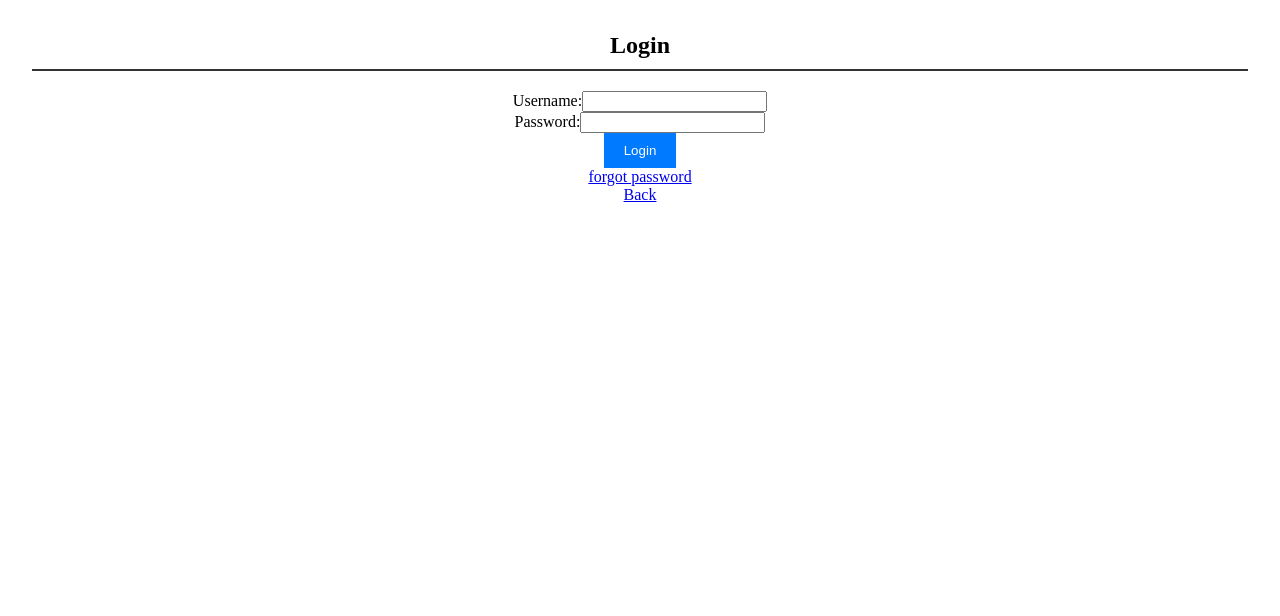
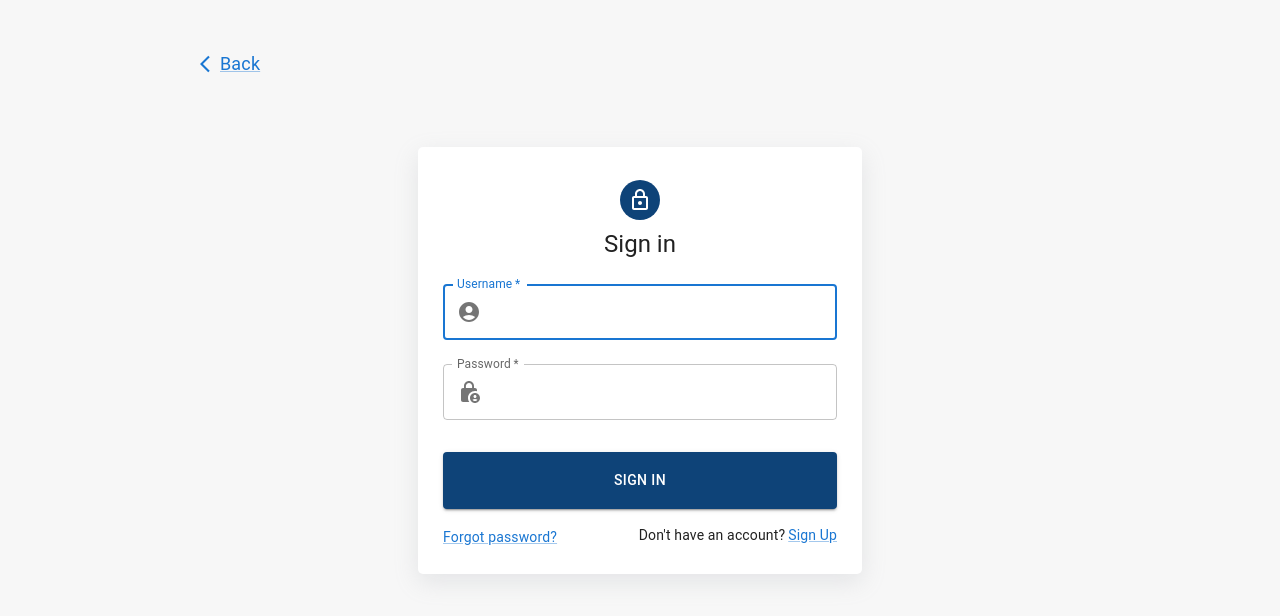
Before and after one commit to advanced-computer-lab-2023/Ctrl-Alt-Defeat-Clinic, a React (Vite) app in the folder frontend/: page /login in a window 1280 px wide. Shown: the top 616 px of the page. Built offline with nearby package versions, Linux system fonts and the light colour scheme.

Commit message:
fix/login-page-ui

```diff
--- a/frontend/src/App.css
+++ b/frontend/src/App.css
@@ -1,214 +1,10 @@
-#root {
-  max-width: 1280px;
-  margin: 0 auto;
-  padding: 2rem;
-  text-align: center;
-}
-
-body{
+* {
+  box-sizing: border-box;
   margin: 0;
   padding: 0;
 }
 
-.logo {
-  height: 6em;
-  padding: 1.5em;
-  will-change: filter;
-  transition: filter 300ms;
+body {
+  background-color: rgb(247, 247, 247) !important;
+  font-family: Arial, Helvetica, sans-serif;
 }
-.logo:hover {
-  filter: drop-shadow(0 0 2em #646cffaa);
-}
-.logo.react:hover {
-  filter: drop-shadow(0 0 2em #61dafbaa);
-}
-
-@keyframes logo-spin {
-  from {
-    transform: rotate(0deg);
-  }
-  to {
-    transform: rotate(360deg);
-  }
-}
-
-@media (prefers-reduced-motion: no-preference) {
-  a:nth-of-type(2) .logo {
-    animation: logo-spin infinite 20s linear;
-  }
-}
-
-ul {
-  list-style: none;
-  padding: 0;
-  margin: 0;
-}
-
-.card {
-  padding: 2em;
-}
-
-.read-the-docs {
-  color: #888;
-}
-app.css body {
-  font-family: Arial, sans-serif;
-  background-color: #f4f4f4;
-  margin: 0;
-  padding: 0;
-}
-
-.container {
-  max-width: 800px;
-  margin: 0 auto;
-  padding: 20px;
-  background-color: #fff;
-  border-radius: 5px;
-  box-shadow: 0 0 10px rgba(0, 0, 0, 0.2);
-}
-
-h2 {
-  font-size: 24px;
-  margin-top: 0;
-  padding-bottom: 10px;
-  border-bottom: 2px solid #333;
-}
-
-table {
-  width: 100%;
-  border-collapse: collapse;
-  margin-top: 10px;
-}
-
-table,
-th,
-td {
-  border: 1px solid #333;
-}
-
-th,
-td {
-  padding: 10px;
-  text-align: left;
-}
-
-button {
-  background-color: #007bff;
-  color: #fff;
-  border: none;
-  padding: 10px 20px;
-  cursor: pointer;
-}
-
-button:hover {
-  background-color: #0056b3;
-}
-/* SubscriptionStatus.css */
-
-.subscription-status {
-  margin-top: 20px;
-}
-
-.subscription-status h2 {
-  font-size: 24px;
-  margin-top: 0;
-  padding-bottom: 10px;
-  border-bottom: 2px solid #333;
-}
-
-.subscription-status ul {
-  list-style: none;
-  padding: 0;
-}
-
-.subscription-status li {
-  margin: 10px 0;
-  padding: 10px;
-  background-color: #f9f9f9;
-  border: 1px solid #ddd;
-  border-radius: 5px;
-}
-
-.subscription-status strong {
-  font-weight: bold;
-}
-
-.subscription-status p {
-  margin: 0;
-}
-
-.subscription-status .canceled {
-  background-color: #ffcccc;
-}
-
-.subscription-status .renewed {
-  background-color: #ccffcc;
-}
-/* CancelSubscription.css */
-
-.cancel-subscription {
-  margin-top: 20px;
-}
-
-.cancel-subscription h2 {
-  font-size: 24px;
-  margin-top: 0;
-  padding-bottom: 10px;
-  border-bottom: 2px solid #333;
-}
-
-.cancel-subscription button {
-  background-color: #ff3333;
-  color: #fff;
-  border: none;
-  padding: 10px 20px;
-  cursor: pointer;
-  margin-right: 10px;
-}
-
-.cancel-subscription button:hover {
-  background-color: #cc0000;
-}
-
-/* ViewFamilyMembers.css */
-
-.family-members {
-  margin-top: 20px;
-}
-
-.family-members h2 {
-  font-size: 24px;
-  margin-top: 0;
-  padding-bottom: 10px;
-  border-bottom: 2px solid #333;
-}
-
-.family-members ul {
-  list-style: none;
-  padding: 0;
-}
-
-.family-members li {
-  margin: 10px 0;
-  padding: 10px;
-  background-color: #f9f9f9;
-  border: 1px solid #ddd;
-  border-radius: 5px;
-}
-
-.family-members strong {
-  font-weight: bold;
-}
-
-
-dialog{
-  position: fixed;
-  margin: 0;
-  top: 50%;
-  left: 50%;
-  transform: translate(-50%, -50%);
-}
-
-dialog::backdrop{
-  background-color: rgba(0, 0, 0, 0.5);
-}
--- /dev/null
+++ b/frontend/src/pages/Login.jsx
@@ -0,0 +1,184 @@
+/* eslint-disable react/no-unescaped-entities */
+import { useState } from 'react';
+import Avatar from '@mui/material/Avatar';
+import Button from '@mui/material/Button';
+import CssBaseline from '@mui/material/CssBaseline';
+import TextField from '@mui/material/TextField';
+import Link from '@mui/material/Link';
+import Grid from '@mui/material/Grid';
+import Box from '@mui/material/Box';
+import LockOutlinedIcon from '@mui/icons-material/LockOutlined';
+import AccountCircleIcon from '@mui/icons-material/AccountCircle';
+import LockPersonIcon from '@mui/icons-material/LockPerson';
+import ArrowBackIosIcon from '@mui/icons-material/ArrowBackIos';
+import Typography from '@mui/material/Typography';
+import Container from '@mui/material/Container';
+import { Snackbar, Alert, InputAdornment } from '@mui/material';
+import { useNavigate } from 'react-router-dom';
+import axios from 'axios';
+
+export default function Login() {
+  const [msg, setMsg] = useState(null);
+  const [username, setUsername] = useState('');
+  const [password, setPassword] = useState('');
+  const [errors, setErrors] = useState({
+    username: false,
+    password: false,
+  });
+  const navigate = useNavigate();
+
+  const handleSubmit = async event => {
+    event.preventDefault();
+    setErrors({
+      username: Boolean(!username),
+      password: Boolean(!password),
+    });
+    if (!username || !password) {
+      return;
+    }
+    try {
+      const response = await axios.post(
+        'http://localhost:8000/api/v1/auth/login',
+        { username, password },
+        {
+          withCredentials: true,
+        }
+      );
+      setMsg({
+        type: 'success',
+        text: 'success! Redirecting you to home...',
+      });
+      setTimeout(() => {
+        if (response.data.role === 'admin') {
+          navigate('/admins/home');
+        } else if (response.data.role === 'doctor') {
+          navigate('/doctors/home');
+        } else {
+          navigate('/patients/home');
+        }
+      }, 3000);
+    } catch (err) {
+      if (err.response)
+        setMsg({
+          type: 'error',
+          text: err.response.data.message,
+        });
+    }
+  };
+
+  const containerStyle = {
+    marginTop: '70px',
+    borderRadius: '5px',
+    padding: '25px',
+    backgroundColor: '#fff',
+    boxShadow: 'rgba(149, 157, 165, 0.2) 0px 8px 24px',
+  };
+
+  return (
+    <>
+      <Typography
+        variant="div"
+        sx={{ display: 'flex', alignItems: 'center', fontSize: '18px', paddingX: '200px', marginTop: '50px' }}
+      >
+        <ArrowBackIosIcon style={{ color: '#1976d2', width: '20px' }} />
+        <Link href="#">Back</Link>
+      </Typography>
+      <Container component="main" maxWidth="xs" style={containerStyle}>
+        <CssBaseline />
+        <Box
+          sx={{
+            display: 'flex',
+            flexDirection: 'column',
+            alignItems: 'center',
+          }}
+        >
+          <Avatar sx={{ m: 1, bgcolor: '#0E4378' }}>
+            <LockOutlinedIcon />
+          </Avatar>
+          <Typography component="h1" variant="h5">
+            Sign in
+          </Typography>
+          <Box component="form" onSubmit={handleSubmit} noValidate sx={{ mt: 1 }}>
+            <TextField
+              margin="normal"
+              required
+              error={errors.username}
+              onBlur={() => setErrors({ ...errors, username: Boolean(!username) })}
+              fullWidth
+              id="username"
+              label="Username"
+              name="username"
+              autoComplete="username"
+              autoFocus
+              value={username}
+              onChange={e => setUsername(e.target.value)}
+              InputProps={{
+                startAdornment: (
+                  <InputAdornment position="start">
+                    <AccountCircleIcon />
+                  </InputAdornment>
+                ),
+              }}
+              helperText={errors.username ? 'This field is required' : ''}
+            />
+            <TextField
+              margin="normal"
+              required
+              error={errors.password}
+              onBlur={() => setErrors({ ...errors, password: Boolean(!password) })}
+              fullWidth
+              name="password"
+              label="Password"
+              type="password"
+              id="password"
+              value={password}
+              onChange={e => setPassword(e.target.value)}
+              autoComplete="current-password"
+              InputProps={{
+                startAdornment: (
+                  <InputAdornment position="start">
+                    <LockPersonIcon />
+                  </InputAdornment>
+                ),
+              }}
+              helperText={errors.password ? 'This field is required' : ''}
+            />
+            <Button
+              type="submit"
+              fullWidth
+              variant="contained"
+              sx={{ mt: 3, mb: 2, paddingY: 2, bgcolor: '#0E4378', ':hover': { backgroundColor: '#0E4378' } }}
+            >
+              Sign In
+            </Button>
+            <Grid container>
+              <Grid item xs>
+                <Link href="#" variant="body2">
+                  Forgot password?
+                </Link>
+              </Grid>
+              <Grid style={{ display: 'flex', gap: '3px' }}>
+                <Typography variant="body2">Don't have an account?</Typography>
+                <Link href="#" variant="body2">
+                  {'Sign Up'}
+                </Link>
+              </Grid>
+            </Grid>
+          </Box>
+        </Box>
+      </Container>
+      {msg && (
+        <Snackbar
+          open={Boolean(msg)}
+          autoHideDuration={3000}
+          onClose={() => setMsg()}
+          anchorOrigin={{ vertical: 'top', horizontal: 'right' }}
+        >
+          <Alert onClose={() => setMsg(null)} severity={msg.type} sx={{ width: '100%' }}>
+            {msg.text}
+          </Alert>
+        </Snackbar>
+      )}
+    </>
+  );
+}
```
Also changed, not shown: frontend/package.json (+7 -1 lines), frontend/src/App.jsx (+47 -78 lines), 1 other file (tests, documents, lock files or other folders).
